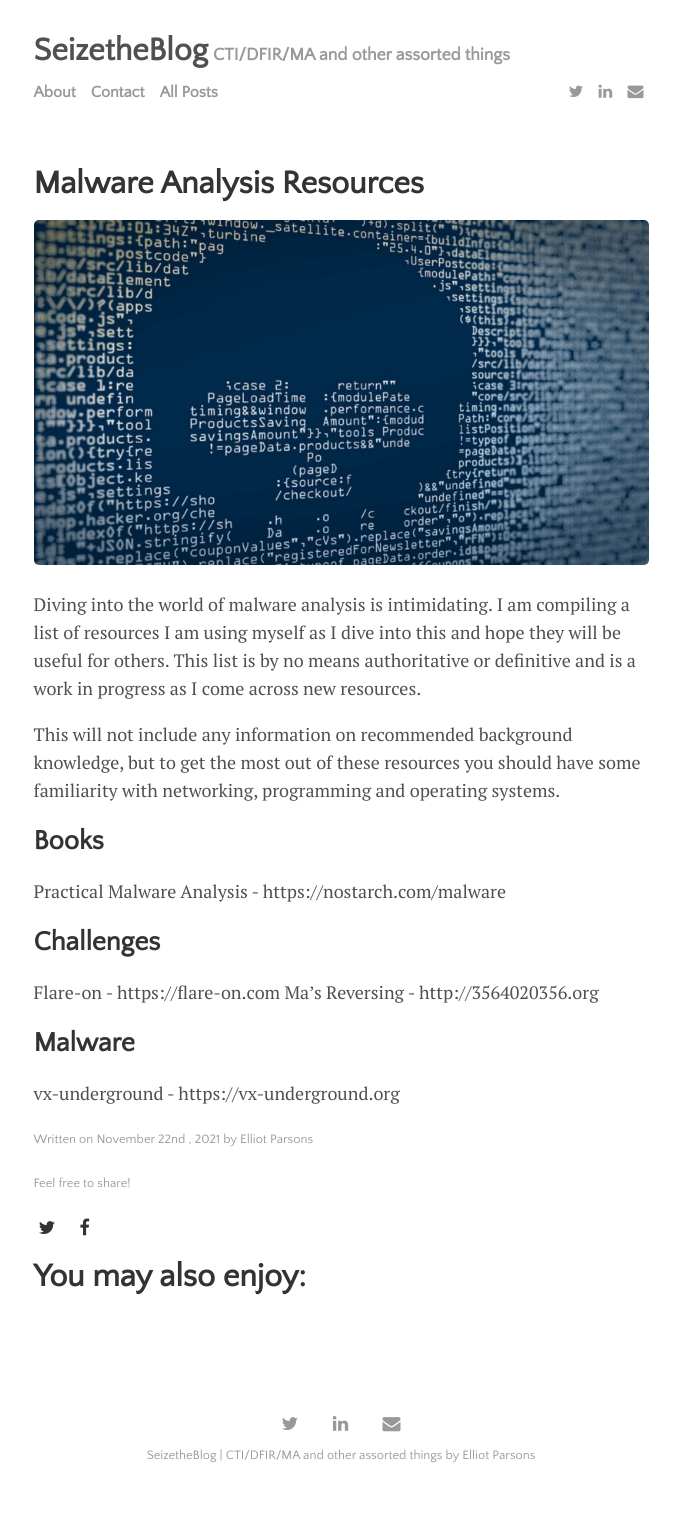
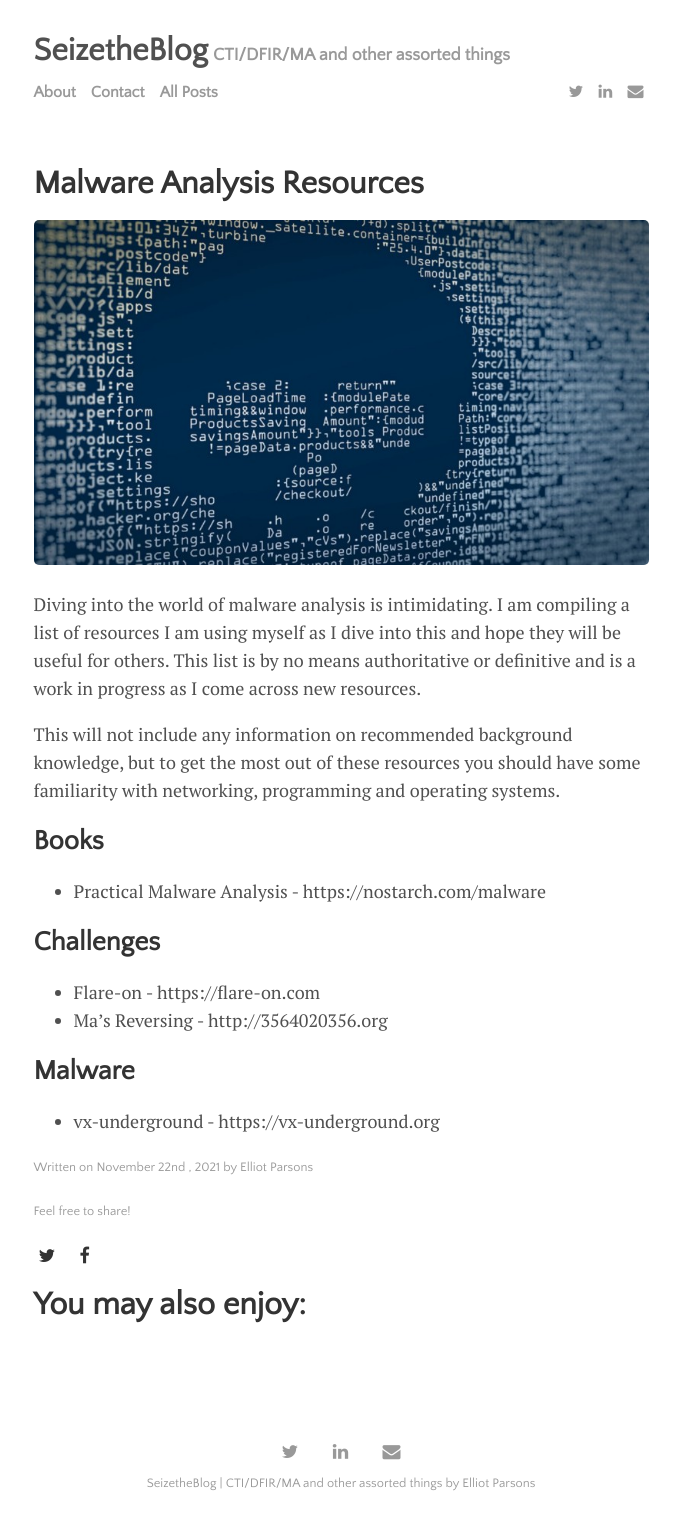
Before and after one commit to seizethecheese/seizethecheese.github.io, a Jekyll site: the page built from _posts/2021-11-22-malware-analysis-resources.md, in a window 1280 px wide. Shown: the whole page, without its empty margins (299-979 px from the left). Built offline with Jekyll 4.4.1, drawn with Linux system fonts in a browser that asks for light colours; before the commit the page ends 1501 px from its top, so only the background shows below that.

```diff
--- a/_posts/2021-11-22-malware-analysis-resources.md
+++ b/_posts/2021-11-22-malware-analysis-resources.md
@@ -12,11 +12,11 @@ Diving into the world of malware analysis is intimidating. I am compiling a list
 This will not include any information on recommended background knowledge, but to get the most out of these resources you should have some familiarity with networking, programming and operating systems.
 
 ## Books
-Practical Malware Analysis - https://nostarch.com/malware
+- Practical Malware Analysis - https://nostarch.com/malware
 
 ## Challenges
-Flare-on - https://flare-on.com
-Ma's Reversing - http://3564020356.org
+- Flare-on - https://flare-on.com
+- Ma's Reversing - http://3564020356.org
 
 ## Malware
-vx-underground - https://vx-underground.org
+- vx-underground - https://vx-underground.org
```
